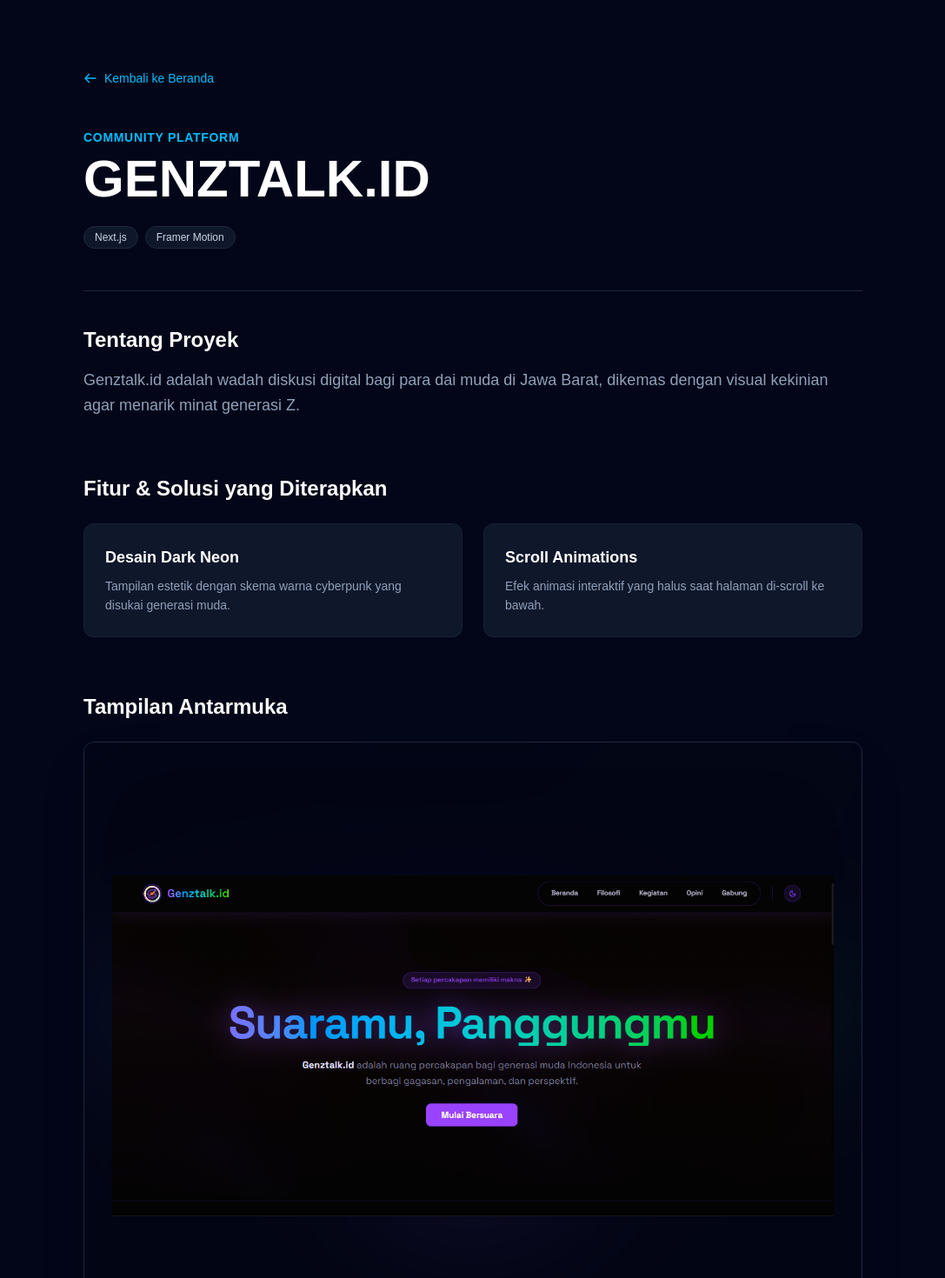
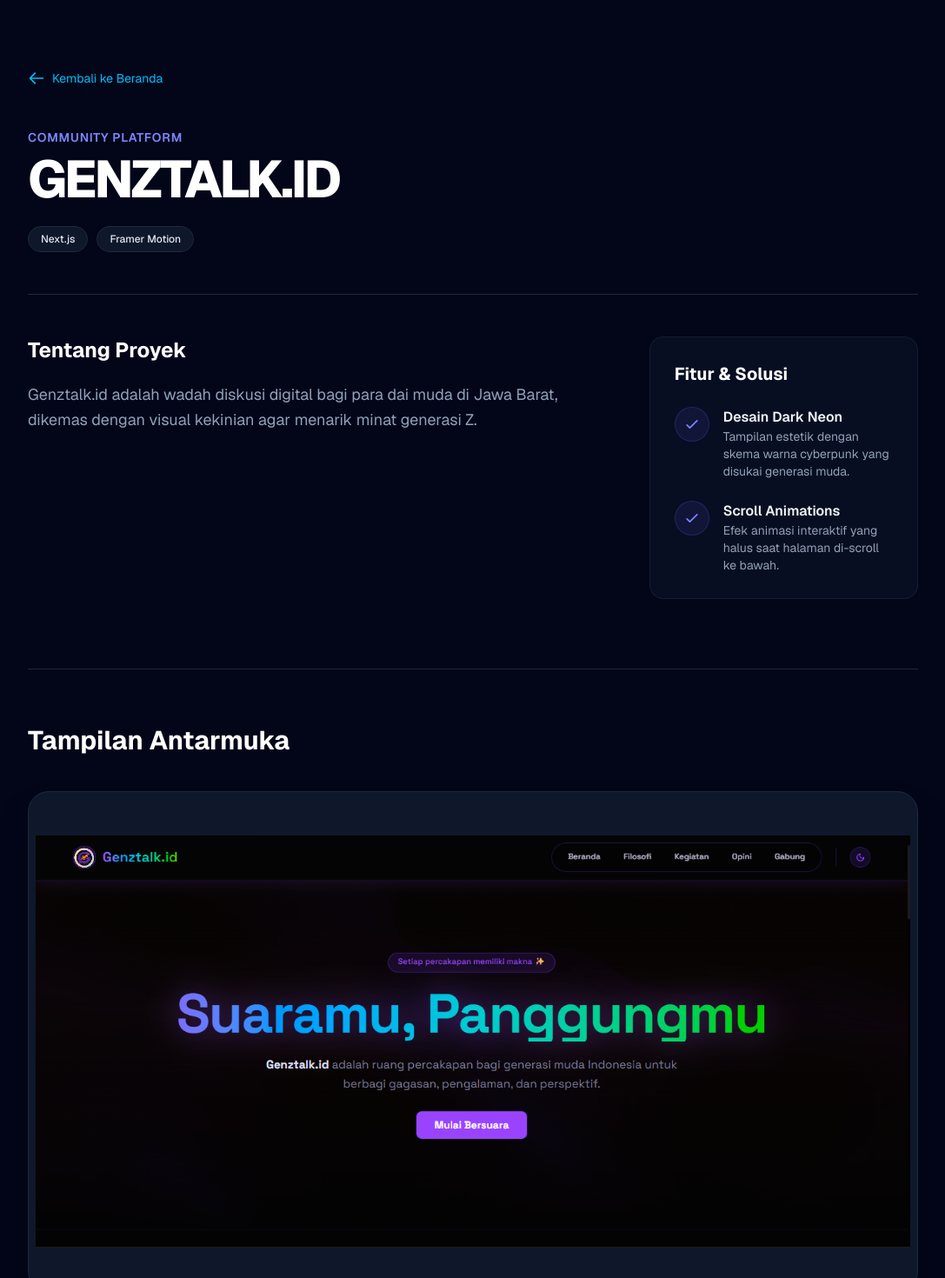
Before and after one commit to Kangsanboy/personal-branding, a Next.js app: page /projects/genztalk in a window 1280 px wide. Shown: the top 1470 px of the page at 87% size, without its empty margins (96-1183 px from the left). Built offline with nearby package versions, Linux system fonts and the light colour scheme.

Commit message:
Update page.tsx

```diff
--- a/app/projects/[id]/page.tsx
+++ b/app/projects/[id]/page.tsx
@@ -3,12 +3,10 @@
 import Image from "next/image";
 import { notFound } from "next/navigation";
 
-// 1. Tambahkan async dan Promise di sini
+// Perbaikan Next.js 15 (params harus async)
 export default async function ProjectDetailPage({ params }: { params: Promise<{ id: string }> }) {
-  // 2. Buka "bungkusan" params-nya pakai await
   const resolvedParams = await params;
 
-  // 3. Cari data berdasarkan ID yang sudah dibuka
   const project = PORTFOLIO_DATA.projects.find((p) => p.id === resolvedParams.id);
 
   if (!project) {
@@ -16,71 +14,98 @@
   }
 
   return (
-    <main className="min-h-screen bg-slate-950 text-slate-300 py-20 px-6">
-      <div className="max-w-4xl mx-auto">
+    <main className="min-h-screen bg-slate-950 text-slate-300 py-20 px-6 font-sans">
+      <div className="max-w-5xl mx-auto">
 
-        {/* Tombol Kembali */}
-        <Link href="/" className="inline-flex items-center text-sm text-sky-400 hover:text-sky-300 mb-12 transition-colors">
-          <svg className="w-4 h-4 mr-2" fill="none" stroke="currentColor" viewBox="0 0 24 24">
+        {/* Tombol Kembali (Estetik hover indigo) */}
+        <Link href="/" className="group inline-flex items-center text-sm text-sky-400 hover:text-indigo-400 mb-12 transition-colors">
+          <svg className="w-5 h-5 mr-2 group-hover:-translate-x-1 transition-transform" fill="none" stroke="currentColor" viewBox="0 0 24 24">
             <path strokeLinecap="round" strokeLinejoin="round" strokeWidth={2} d="M10 19l-7-7m0 0l7-7m-7 7h18" />
           </svg>
           Kembali ke Beranda
         </Link>
 
         {/* Header Proyek */}
-        <p className="text-sky-400 text-sm font-semibold uppercase tracking-wider mb-2">{project.category}</p>
-        <h1 className="text-4xl md:text-6xl font-extrabold text-white mb-6">{project.title}</h1>
+        <div className="mb-12">
+          <p className="text-indigo-400 text-sm font-semibold uppercase tracking-wider mb-2">{project.category}</p>
+          <h1 className="text-4xl md:text-6xl font-extrabold text-white mb-6 tracking-tighter">{project.title}</h1>
 
           {/* Tech Tags */}
-        <div className="flex flex-wrap gap-2 mb-12">
+          <div className="flex flex-wrap gap-2.5">
             {project.tech.map((t, idx) => (
-            <span key={idx} className="bg-slate-900 text-slate-300 text-xs px-3 py-1 rounded-full border border-slate-800">{t}</span>
+              <span key={idx} className="bg-slate-900 text-slate-200 text-xs px-3.5 py-1.5 rounded-full border border-slate-800 font-medium">
+                {t}
+              </span>
             ))}
           </div>
+        </div>
 
-        {/* Konten Utama / Tentang Proyek */}
-        <div className="border-t border-slate-800 pt-10 mb-16">
-          <h2 className="text-2xl font-bold text-white mb-4">Tentang Proyek</h2>
+        {/* Grid Konten Utama */}
+        <div className="grid grid-cols-1 md:grid-cols-3 gap-12 border-t border-slate-800 pt-12 mb-20">
+          <div className="md:col-span-2">
+            <h2 className="text-2xl font-bold text-white mb-5">Tentang Proyek</h2>
             <p className="text-slate-400 text-lg leading-relaxed">{project.aboutText}</p>
           </div>
 
-        {/* Fitur Utama */}
-        <div className="mb-16">
-          <h2 className="text-2xl font-bold text-white mb-6">Fitur & Solusi yang Diterapkan</h2>
-          <div className="grid grid-cols-1 md:grid-cols-2 gap-6">
+          <div className="bg-slate-900/50 p-7 rounded-2xl border border-slate-800/60 h-fit">
+            <h3 className="text-xl font-bold text-white mb-6">Fitur & Solusi</h3>
+            <div className="flex flex-col gap-6">
               {project.features?.map((feat, idx) => (
-              <div key={idx} className="bg-slate-900 p-6 rounded-xl border border-slate-800/60">
-                <h3 className="text-lg font-bold text-white mb-2">{feat.title}</h3>
-                <p className="text-slate-400 text-sm leading-relaxed">{feat.desc}</p>
+                <div key={idx} className="flex gap-4">
+                  <div className="flex-shrink-0 w-10 h-10 rounded-full bg-indigo-500/10 border border-indigo-500/20 flex items-center justify-center text-indigo-400">
+                    <svg className="w-5 h-5" fill="none" stroke="currentColor" viewBox="0 0 24 24"><path strokeLinecap="round" strokeLinejoin="round" strokeWidth={2} d="M5 13l4 4L19 7" /></svg>
+                  </div>
+                  <div>
+                    <h4 className="font-semibold text-slate-100">{feat.title}</h4>
+                    <p className="text-sm text-slate-400">{feat.desc}</p>
+                  </div>
                 </div>
               ))}
             </div>
           </div>
+        </div>
 
-        {/* Galeri Screenshot */}
-        <div className="mb-16">
-          <h2 className="text-2xl font-bold text-white mb-6">Tampilan Antarmuka</h2>
-          <div className="flex flex-col gap-10">
-            {project.screenshots?.map((src, idx) => (
-              <div key={idx} className="relative w-full h-[400px] md:h-[700px] rounded-xl overflow-hidden bg-slate-950 border border-slate-800 shadow-2xl flex items-center justify-center group">
-                {/* Latar Belakang Blur Anti-Kopong */}
-                <Image
-                  src={src}
-                  alt="bg blur"
-                  fill
-                  className="object-cover opacity-20 blur-3xl scale-110"
-                />
-                {/* Gambar Asli (Aman untuk Potrait maupun Landscape) */}
+        {/* ================================================================ */}
+        {/* GALERI SCREENSHOT - DENGAN LOGIK "SMART BOUNDING BOX" */}
+        {/* ================================================================ */}
+        <div className="mb-16 border-t border-slate-800 pt-16">
+          <h2 className="text-3xl font-bold text-white mb-10 text-center md:text-left">Tampilan Antarmuka</h2>
+          <div className="flex flex-col gap-16 items-center">
+            {project.screenshots?.map((src, idx) => {
+              // DETEKSI OTOMATIS: Apakah ini foto aplikasi HP (Potrait)?
+              // Jika ID proyek mengandung kata 'apk', kita anggap dia potrait.
+              const isPortrait = project.id.includes('apk');
+
+              return (
+                <div
+                  key={idx}
+                  className={`relative group bg-slate-900 rounded-3xl overflow-hidden border border-slate-800 shadow-2xl flex items-center justify-center ${
+                    // Logika Smart Bounding Box:
+                    isPortrait
+                      // Kalau potrait: Pake kotak bentuk HP (9:16), lebarnya dikecilin di monitor. MX-auto biar ditengah.
+                      ? 'aspect-[9/16] w-[75vw] md:w-[28vw] mx-auto p-4'
+                      // Kalau lanskap web: Pake kotak monitor (16:9), lebar penuh.
+                      : 'aspect-[16/9] w-full p-4 md:p-6'
+                  }`}
+                >
+                  {/* Efek Hover Keren (Border Indigo) */}
+                  <div className="absolute inset-0 border-2 border-indigo-500/0 group-hover:border-indigo-500/30 rounded-3xl transition-colors duration-500 z-20" />
+
+                  {/* Gambar Asli (Tampil utuh, contain, p-nya bikin ada jarak dikit ke bingkai) */}
                   <Image
                     src={src}
                     alt={`${project.title} screenshot ${idx + 1}`}
                     fill
-                  className="object-contain z-10 p-4 md:p-8 group-hover:scale-[1.02] transition-transform duration-700"
+                    className={`object-contain z-10 transition-transform duration-700 group-hover:scale-[1.02] ${
+                      isPortrait ? 'p-2' : 'p-2'
+                    }`}
                   />
                 </div>
-            ))}
+              );
+            })}
           </div>
         </div>
+        {/* ================================================================ */}
 
       </div>
     </main>
```
Lines whose indentation alone changed are shown as unchanged.
